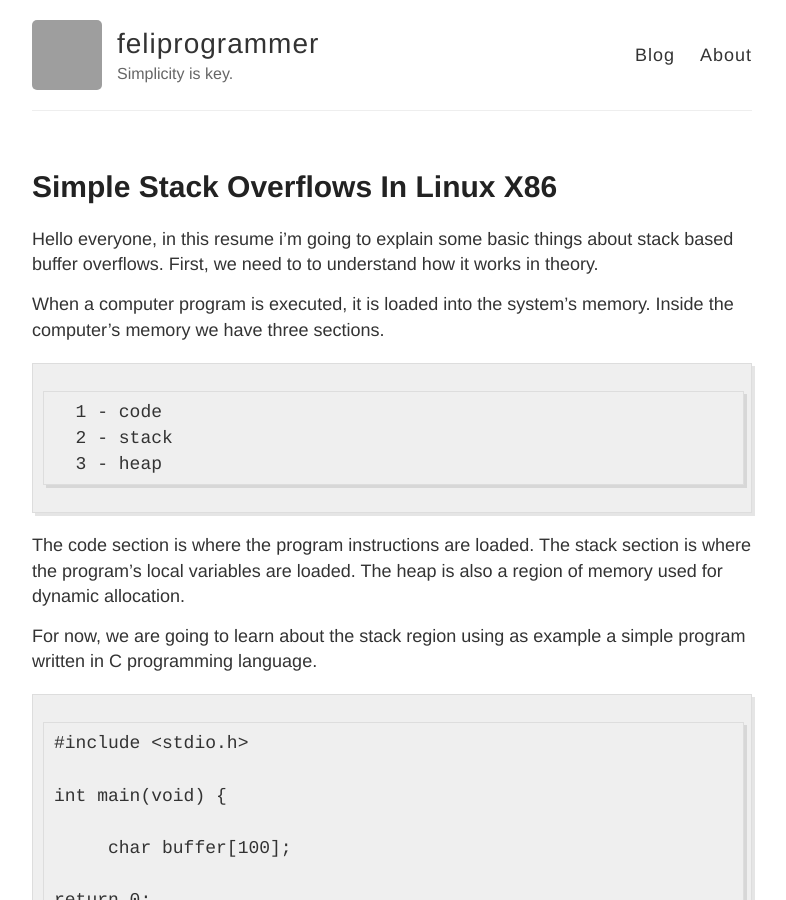
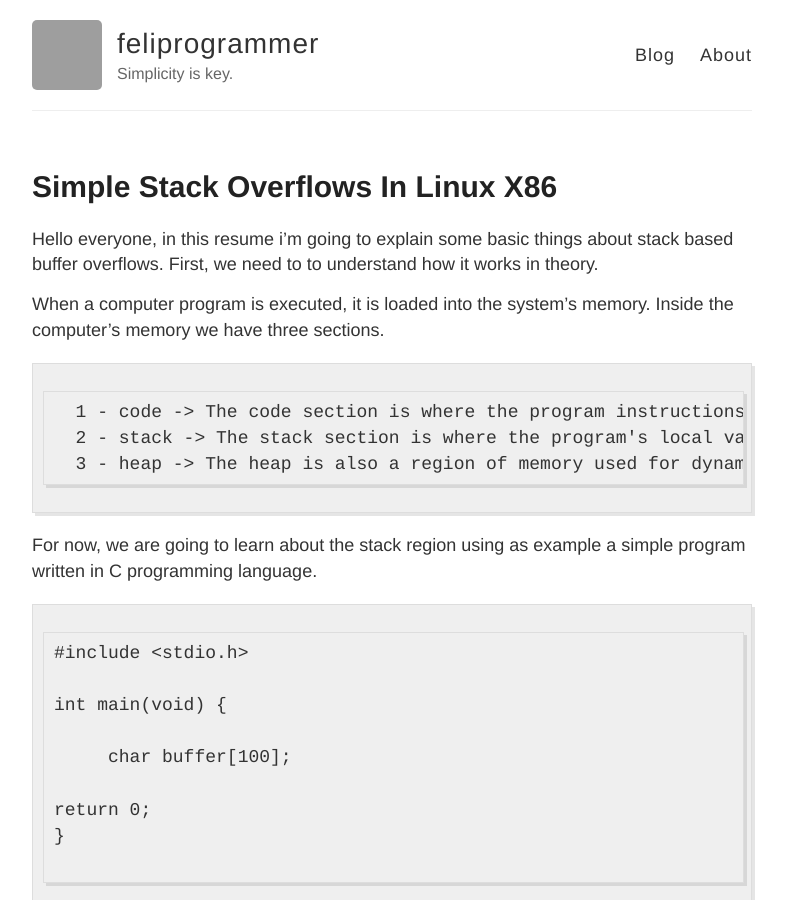
Before and after one commit to Feliprogrammer/feliprogrammer.github.io, a Jekyll site: the page built from _posts/2022-11-03-simple-stack-overflows-in-linux-x86.md, in a window 1280 px wide and 900 px high. Shown: the whole window, without its empty margins (248-1034 px from the left). Built offline with Jekyll 4.4.1, drawn with Linux system fonts in a browser that asks for light colours; our own code applies the rules of GitHub Pages for plain Markdown files; grey boxes are pictures that could not be loaded.

Commit message:
Personal Blog

````diff
--- a/_posts/2022-11-03-simple-stack-overflows-in-linux-x86.md
+++ b/_posts/2022-11-03-simple-stack-overflows-in-linux-x86.md
@@ -6,14 +6,10 @@ it works in theory.
 memory. Inside the computer's memory we have three sections.
 
 ```
-  1 - code
-  2 - stack
-  3 - heap
+  1 - code -> The code section is where the program instructions are loaded.
+  2 - stack -> The stack section is where the program's local variables are loaded.
+  3 - heap -> The heap is also a region of memory used for dynamic allocation.
 ```
-
-  The code section is where the program instructions are loaded.
-  The stack section is where the program's local variables are loaded.
-  The heap is also a region of memory used for dynamic allocation.
 
   For now, we are going to learn about the stack region using as
 example a simple program written in C programming language.
````
